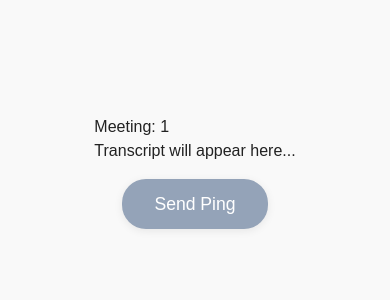
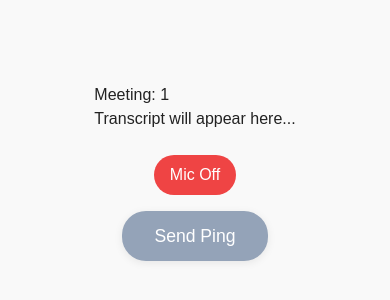
Before and after one commit to l3331l4/Verbatim, a Next.js app in the folder apps/frontend/: page /meeting/1 in a window 390 px wide. Shown: the part 250-550 px from the top of the page. Built offline with nearby package versions, Linux system fonts and the light colour scheme; no server answers.

Commit message:
Add microphone permission request

```diff
--- a/apps/frontend/src/app/meeting/[id]/page.tsx
+++ b/apps/frontend/src/app/meeting/[id]/page.tsx
@@ -1,6 +1,9 @@
 "use client";
 import { use } from "react";
-import { useWebSocket } from "../../../hooks/useWebSocket";
+import { useWebSocket } from "@/hooks/useWebSocket";
+
+import MicrophoneButton from "@/components/MicrophoneButton";
+
 
 interface MeetingPageProps {
     params: Promise<{ id: string }>;
@@ -23,8 +26,12 @@ export default function MeetingPage({ params }: MeetingPageProps) {
             }}>
             <div>
                 <h1 style={{ color: "#222" }}>Meeting: {id}</h1>
+
                 <div style={{ color: "#222" }} id="transcript">Transcript will appear here...</div>
             </div>
+            <br />
+            <div style={{ display: "flex", flexDirection: "column", alignItems: "center" }}>
+                <MicrophoneButton />
                 <button
                     style={{
                         marginTop: "1rem",
@@ -44,5 +51,6 @@ export default function MeetingPage({ params }: MeetingPageProps) {
                     Send Ping
                 </button>
             </div>
+        </div>
     );
 }
--- /dev/null
+++ b/apps/frontend/src/components/MicrophoneButton.tsx
@@ -0,0 +1,43 @@
+"use client";
+import { useState } from "react";
+
+export default function MicrophoneButton() {
+  const [isMicActive, setIsMicActive] = useState(false);
+  const [stream, setStream] = useState<MediaStream | null>(null);
+
+  const toggleMic = async () => {
+    if (isMicActive) {
+      stream?.getTracks().forEach(track => track.stop());
+      setStream(null);
+      setIsMicActive(false);
+      console.log("Microphone turned off");
+    } else {
+      try {
+        const userStream = await navigator.mediaDevices.getUserMedia({ audio: true });
+        setStream(userStream);
+        setIsMicActive(true);
+        console.log("Microphone permission granted");
+      } catch (err) {
+        console.error("Microphone permission denied:", err);
+        alert("Microphone access denied");
+      }
+    }
+  };
+
+  return (
+    <button
+      onClick={toggleMic}
+      style={{
+        padding: "0.5rem 1rem",
+        fontSize: "1rem",
+        borderRadius: "1.5rem",
+        border: "none",
+        background: isMicActive ? "#22c55e" : "#ef4444",
+        color: "#fff",
+        cursor: "pointer",
+      }}
+    >
+      {isMicActive ? "Mic On" : "Mic Off"}
+    </button>
+  );
+}
```
Lines whose indentation alone changed are shown as unchanged.
